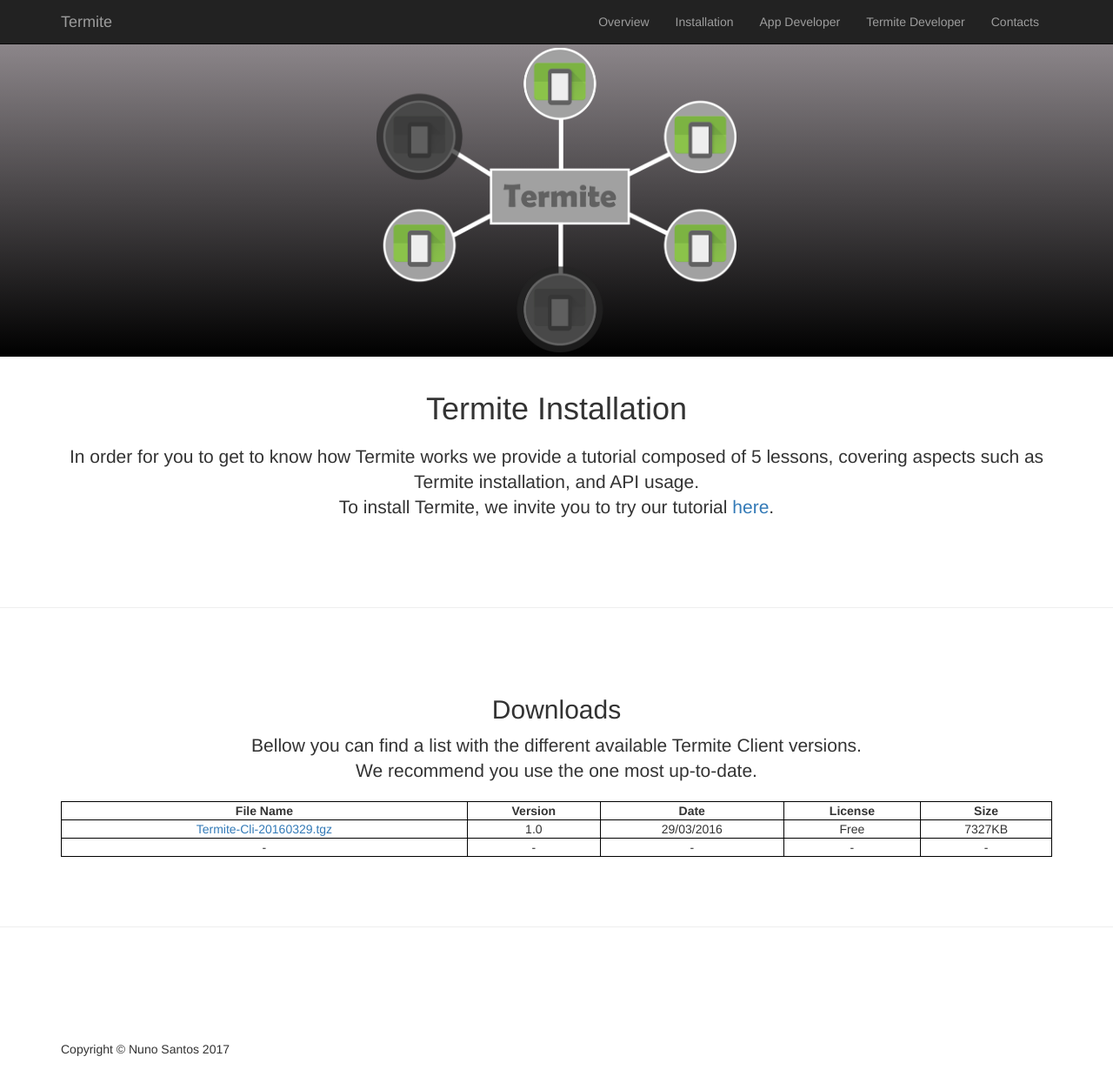
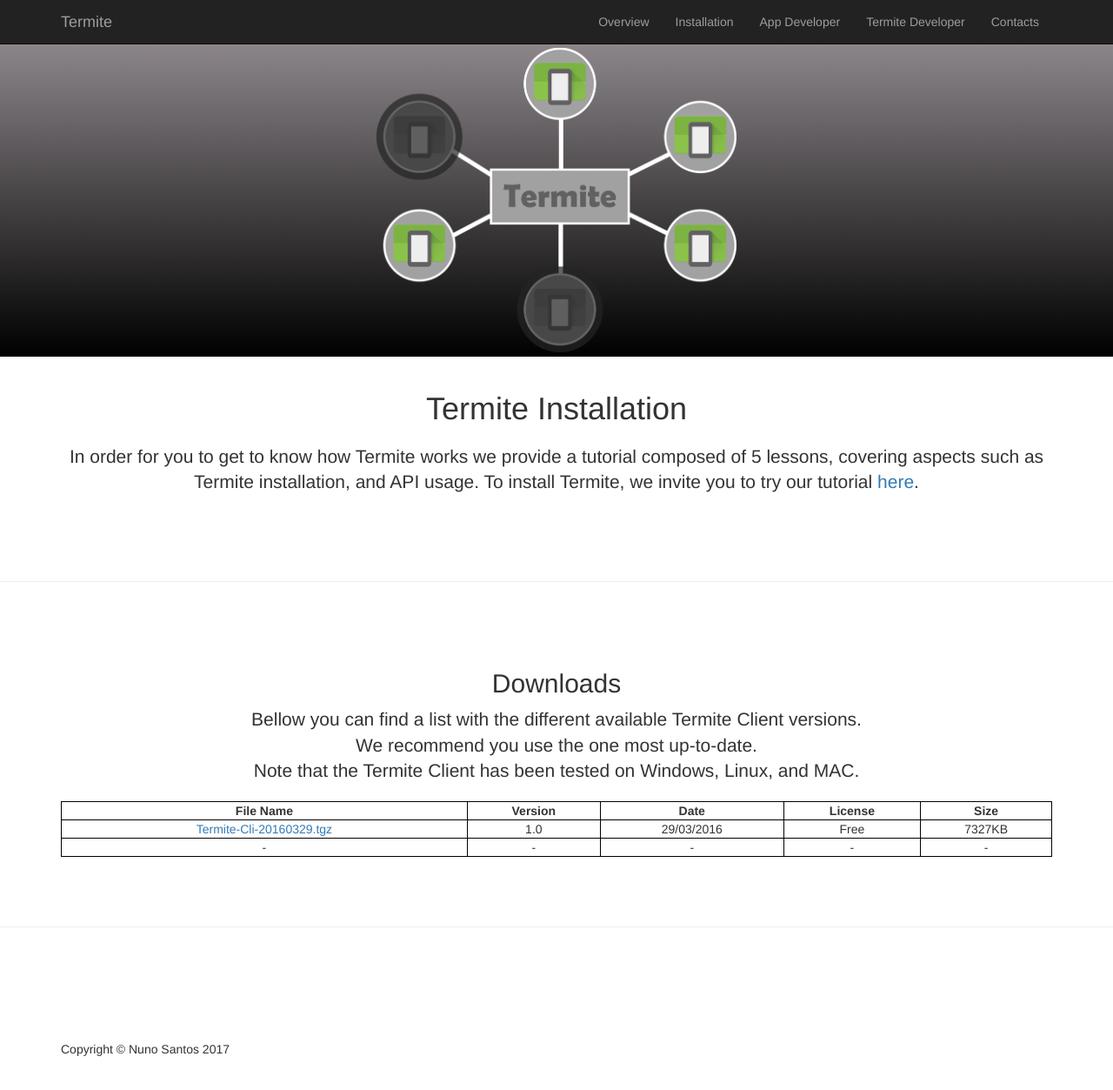
Before and after one commit to etraudonun/termite, a Jekyll site: the page installation.html, which Jekyll copies as it is, in a window 1280 px wide and 1276 px high. Shown: the top 1253 px of the window at 87% size. Built offline with Jekyll 4.4.1, drawn with Linux system fonts in a browser that asks for light colours.

Commit message:
Update installation.html

```diff
--- a/installation.html
+++ b/installation.html
@@ -82,7 +82,7 @@
 
         <p class="lead">
             In order for you to get to know how Termite works we provide a tutorial composed of 5 lessons, covering
-            aspects such as Termite installation, and API usage.<br>
+            aspects such as Termite installation, and API usage.
             To install Termite, we invite you to try our tutorial
             <a href="https://etraudonun.github.io/termite/wiki-docs/Termite-Configuration.html">here</a>.
         </p>
@@ -98,7 +98,8 @@
                 <h2>Downloads</h2>
                 <p class="lead">
                     Bellow you can find a list with the different available Termite Client versions.<br>
-                    We recommend you use the one most up-to-date.
+                    We recommend you use the one most up-to-date.<br>
+                    Note that the Termite Client has been tested on Windows, Linux, and MAC.
                 </p>
 
                 <table style="width:100%">
```
